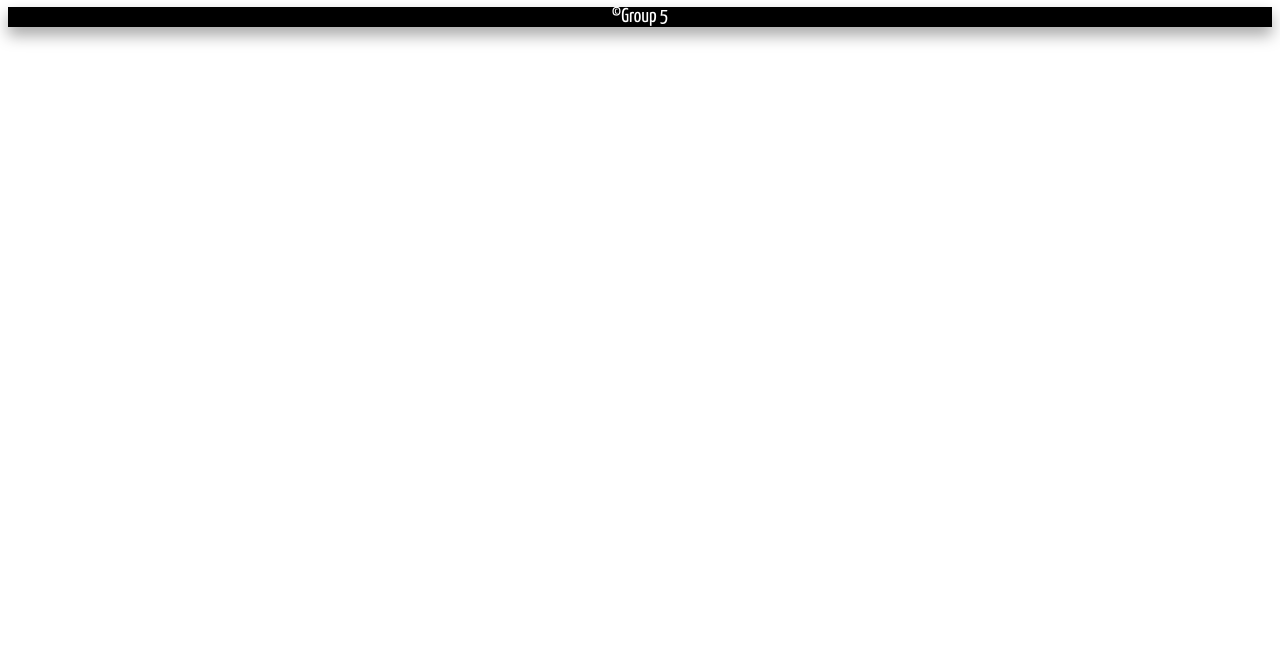
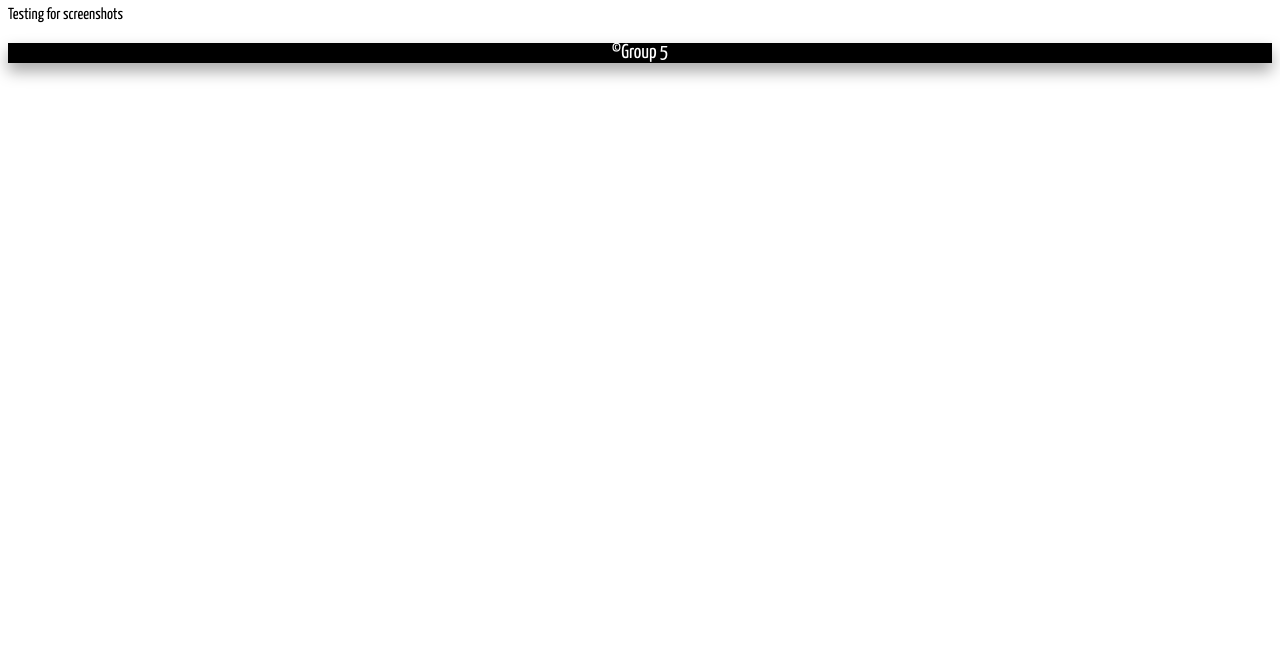
Before and after one commit to jmakrides/CS114-Group5, a plain HTML site: page src/finns_page.html in a window 1280 px wide. Shown: the part 139-800 px from the top of the page. Drawn offline with Linux system fonts and the light colour scheme.

Commit message:
Adding to my page.

```diff
--- a/src/finns_page.html
+++ b/src/finns_page.html
@@ -24,9 +24,13 @@
       <h1 class="main-text">Finns's Page</h1>
   </div>
 
-	<div class="footer">
-	    <p>&copy;Group 5</p>
-	</div>
+<div>
+  <p>Testing for screenshots</p>
+</div>
+
+<div class="footer">
+    <p>&copy;Group 5</p>
+</div>
 
 </body>
 </html>
```
